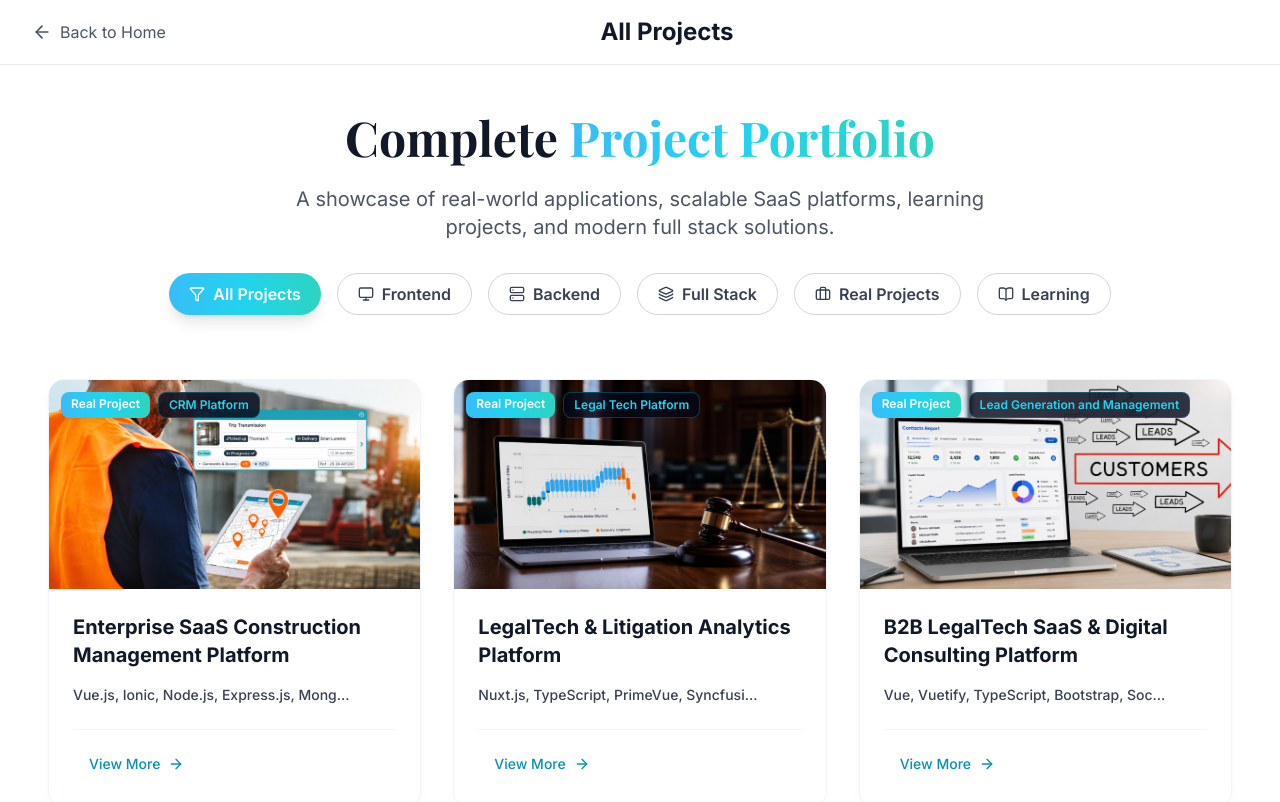
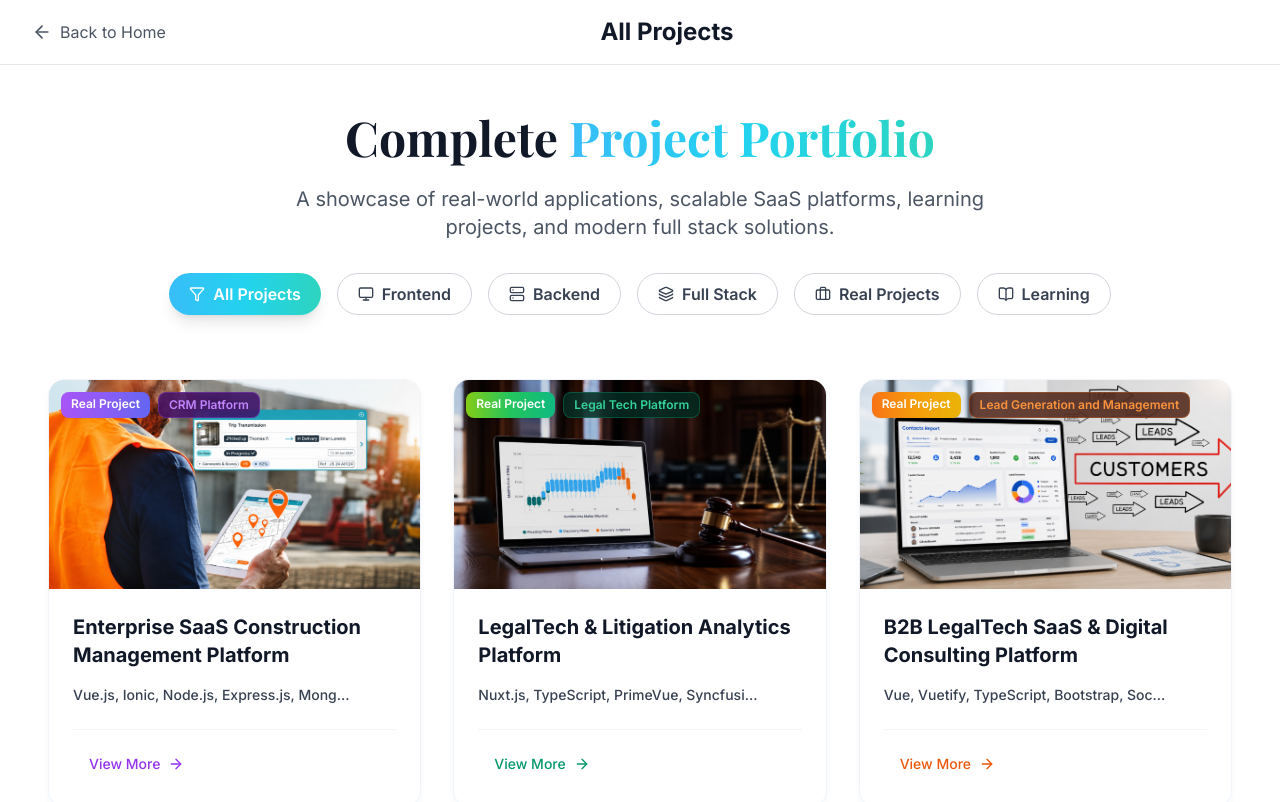
Before and after one commit to jaimi7/Portfolio, a React (Vite) app: page /projects in a window 1280 px wide. Shown: the top 802 px of the page. Built offline with nearby package versions, Linux system fonts and the light colour scheme.

Commit message:
feat: add dynamic color-coded gradients and styling to project and experience cards with adjusted button layout in modal

```diff
--- a/src/components/ui/ExperienceCard.tsx
+++ b/src/components/ui/ExperienceCard.tsx
@@ -9,7 +9,38 @@ interface ExperienceCardProps {
   delayMultiplier?: number;
 }
 
+const gradients = [
+  'from-purple-500 via-violet-500 to-indigo-500',
+  'from-lime-500 via-green-500 to-emerald-500',
+  'from-orange-500 via-amber-500 to-yellow-500',
+  'from-fuchsia-500 via-pink-500 to-rose-500',
+  'from-indigo-500 via-blue-500 to-sky-500',
+  'from-red-500 via-pink-500 to-orange-500'
+];
+
+const textColors = [
+  'text-purple-600',
+  'text-emerald-600',
+  'text-orange-600',
+  'text-pink-600',
+  'text-blue-600',
+  'text-red-600'
+];
+
+const bgColors = [
+  'bg-purple-500',
+  'bg-emerald-500',
+  'bg-orange-500',
+  'bg-pink-500',
+  'bg-blue-500',
+  'bg-red-500'
+];
+
 export function ExperienceCard({ job, inView, index, delayMultiplier = 0.1 }: ExperienceCardProps) {
+  const gradClass = gradients[index % gradients.length];
+  const textClass = textColors[index % textColors.length];
+  const bgClass = bgColors[index % bgColors.length];
+
   return (
     <motion.div
       initial={{ opacity: 0, y: 30 }}
@@ -19,7 +50,7 @@ export function ExperienceCard({ job, inView, index, delayMultiplier = 0.1 }: Ex
     >
       {/* Company header */}
       <div className="flex items-center gap-3 mb-6">
-        <div className="p-3 bg-gradient-to-br from-sky-400 via-cyan-400 to-teal-400 text-white rounded-lg shadow-lg group-hover:scale-110 transition-transform">
+        <div className={`p-3 bg-gradient-to-br ${gradClass} text-white rounded-lg shadow-lg group-hover:scale-110 transition-transform`}>
           <Briefcase className="w-6 h-6" />
         </div>
         <div>
@@ -28,7 +59,7 @@ export function ExperienceCard({ job, inView, index, delayMultiplier = 0.1 }: Ex
               {job.company}
             </a>
           </h3>
-          <p className="text-cyan-600 font-medium">{job.position}</p>
+          <p className={`${textClass} font-medium`}>{job.position}</p>
         </div>
       </div>
 
@@ -42,13 +73,13 @@ export function ExperienceCard({ job, inView, index, delayMultiplier = 0.1 }: Ex
       <div className="space-y-4">
         <div>
           <h4 className="font-semibold text-gray-900 mb-2 flex items-center gap-2">
-            <TrendingUp className="w-4 h-4 text-cyan-600" />
+            <TrendingUp className={`w-4 h-4 ${textClass}`} />
             Key Responsibilities
           </h4>
           <ul className="space-y-2">
             {job.description.map((desc, descIndex) => (
               <li key={descIndex} className="text-gray-600 flex items-start gap-2">
-                <span className="w-2 h-2 bg-cyan-500 rounded-full mt-2 flex-shrink-0" />
+                <span className={`w-2 h-2 ${bgClass} rounded-full mt-2 flex-shrink-0`} />
                 <span>{desc}</span>
               </li>
             ))}
@@ -58,13 +89,13 @@ export function ExperienceCard({ job, inView, index, delayMultiplier = 0.1 }: Ex
         {/* Achievements */}
         <div>
           <h4 className="font-semibold text-gray-900 mb-2 flex items-center gap-2">
-            <Award className="w-4 h-4 text-green-600" />
+            <Award className="w-4 h-4 text-emerald-600" />
             Achievements
           </h4>
           <ul className="space-y-2">
             {job.achievements.map((achievement, achIndex) => (
               <li key={achIndex} className="text-gray-600 flex items-start gap-2">
-                <span className="w-2 h-2 bg-green-500 rounded-full mt-2 flex-shrink-0" />
+                <span className="w-2 h-2 bg-emerald-500 rounded-full mt-2 flex-shrink-0" />
                 <span>{achievement}</span>
               </li>
             ))}
--- a/src/components/ui/ProjectCard.tsx
+++ b/src/components/ui/ProjectCard.tsx
@@ -10,26 +10,77 @@ interface ProjectCardProps {
   onOpenDetails?: () => void;
 }
 
+const gradients = [
+  'from-purple-500 via-violet-500 to-indigo-500',
+  'from-lime-500 via-green-500 to-emerald-500',
+  'from-orange-500 via-amber-500 to-yellow-500',
+  'from-fuchsia-500 via-pink-500 to-rose-500',
+  'from-indigo-500 via-blue-500 to-sky-500',
+  'from-red-500 via-pink-500 to-orange-500'
+];
+
+const textColors = [
+  'text-purple-600 hover:text-purple-700',
+  'text-emerald-600 hover:text-emerald-700',
+  'text-orange-600 hover:text-orange-700',
+  'text-pink-600 hover:text-pink-700',
+  'text-blue-600 hover:text-blue-700',
+  'text-red-600 hover:text-red-700'
+];
+
+const hoverTitleColors = [
+  'group-hover:text-purple-600',
+  'group-hover:text-emerald-600',
+  'group-hover:text-orange-600',
+  'group-hover:text-pink-600',
+  'group-hover:text-blue-600',
+  'group-hover:text-red-600'
+];
+
+const borderColors = [
+  'hover:border-purple-200/60 hover:shadow-purple-500/5',
+  'hover:border-emerald-200/60 hover:shadow-emerald-500/5',
+  'hover:border-orange-200/60 hover:shadow-orange-500/5',
+  'hover:border-pink-200/60 hover:shadow-pink-500/5',
+  'hover:border-blue-200/60 hover:shadow-blue-500/5',
+  'hover:border-red-200/60 hover:shadow-red-500/5'
+];
+
+const badgeColors = [
+  'bg-purple-950/80 text-purple-400 border-purple-500/30',
+  'bg-emerald-950/80 text-emerald-400 border-emerald-500/30',
+  'bg-orange-950/80 text-orange-400 border-orange-500/30',
+  'bg-pink-950/80 text-pink-400 border-pink-500/30',
+  'bg-blue-950/80 text-blue-400 border-blue-500/30',
+  'bg-red-950/80 text-red-400 border-red-500/30'
+];
+
 export function ProjectCard({ project, inView, index, onOpenDetails }: ProjectCardProps) {
   const getProjectCategory = (project: Project) => {
     return project.category === 'real' ? 'Real Project' : 'Learning Project';
   };
+
+  const gradClass = gradients[index % gradients.length];
+  const textClass = textColors[index % textColors.length];
+  const titleHoverClass = hoverTitleColors[index % hoverTitleColors.length];
+  const borderClass = borderColors[index % borderColors.length];
+  const badgeClass = badgeColors[index % badgeColors.length];
 
   return (
     <motion.div
       initial={{ opacity: 0, y: 30 }}
       animate={inView ? { opacity: 1, y: 0 } : {}}
       transition={{ duration: 0.8, delay: 0.2 + index * 0.1 }}
-      className="group bg-white border border-slate-100 rounded-2xl shadow-md shadow-slate-100/50 hover:shadow-xl hover:shadow-cyan-500/5 hover:-translate-y-2 transition-all duration-300 flex flex-col h-full overflow-hidden cursor-pointer"
+      className={`group bg-white border border-slate-100 rounded-2xl shadow-md shadow-slate-100/50 hover:shadow-xl ${borderClass} hover:-translate-y-2 transition-all duration-300 flex flex-col h-full overflow-hidden cursor-pointer`}
     >
       {/* 1. Thumbnail Container */}
       <div className="relative w-full aspect-video overflow-hidden bg-slate-50">
         {/* Floating Badges */}
         <div className="absolute top-3 left-3 flex flex-wrap gap-2 z-10">
-          <span className="px-2.5 py-1 rounded-lg text-xs font-semibold bg-gradient-to-r from-sky-400 via-cyan-400 to-teal-400 text-white shadow-sm">
+          <span className={`px-2.5 py-1 rounded-lg text-xs font-semibold bg-gradient-to-r ${gradClass} text-white shadow-sm`}>
             {getProjectCategory(project)}
           </span>
-          <span className="px-2.5 py-1 rounded-lg text-xs font-semibold bg-slate-950/80 text-cyan-400 border border-cyan-500/30 backdrop-blur-md">
+          <span className={`px-2.5 py-1 rounded-lg text-xs font-semibold ${badgeClass} border backdrop-blur-md`}>
             {project.id}
           </span>
         </div>
@@ -49,7 +100,7 @@ export function ProjectCard({ project, inView, index, onOpenDetails }: ProjectCa
       {/* 2. Content Details Section */}
       <div className="p-5 md:p-6 flex flex-col flex-1">
         {/* Project Title */}
-        <h3 className="text-lg md:text-xl font-bold text-gray-900 mb-4 group-hover:text-cyan-600 transition-colors">
+        <h3 className={`text-lg md:text-xl font-bold text-gray-900 mb-4 ${titleHoverClass} transition-colors`}>
           {project.title}
         </h3>
 
@@ -60,7 +111,7 @@ export function ProjectCard({ project, inView, index, onOpenDetails }: ProjectCa
 
         <div className="flex items-center justify-between gap-3 mt-auto pt-4 border-t border-slate-100">
           <div
-            className="flex items-center gap-2 text-cyan-600 group-hover:text-cyan-700 cursor-pointer py-2 px-4 rounded-md  hover:shadow-lg"
+            className={`flex items-center gap-2 ${textClass} cursor-pointer py-2 px-4 rounded-md hover:shadow-lg`}
             onClick={onOpenDetails}
           >
             <p className="text-sm font-medium">View More</p>
@@ -74,7 +125,7 @@ export function ProjectCard({ project, inView, index, onOpenDetails }: ProjectCa
                 target="_blank"
                 rel="noopener noreferrer"
                 onClick={(e) => e.stopPropagation()}
-                className="w-8 h-8 flex items-center justify-center bg-gradient-to-r from-sky-400 via-cyan-400 to-teal-400 text-white rounded-full text-sm font-semibold shadow-md hover:shadow-lg hover:opacity-95 transition-all duration-300 flex-1 justify-center"
+                className={`w-8 h-8 flex items-center justify-center bg-gradient-to-r ${gradClass} text-white rounded-full text-sm font-semibold shadow-md hover:shadow-lg hover:opacity-95 transition-all duration-300 flex-1 justify-center`}
               >
                 <ExternalLink className="w-4 h-4" />
               </a>
--- a/src/components/ui/ProjectDetailModal.tsx
+++ b/src/components/ui/ProjectDetailModal.tsx
@@ -137,13 +137,14 @@ export default function ProjectDetailModal({ project, isOpen, onClose }: Project
             </div>
 
             {/* 3. Action Footer Buttons */}
-            <div className="p-5 md:p-6 bg-slate-50 border-t border-slate-100 flex gap-3">
+            <div className="bg-slate-50 border-t border-slate-100">
+              <div className="p-5 md:p-6 flex gap-3 w-fit">
                 {project.demoUrl && project.demoUrl !== '#' && (
                   <a
                     href={project.demoUrl}
                     target="_blank"
                     rel="noopener noreferrer"
-                  className="flex items-center justify-center gap-2 px-6 py-3.5 bg-gradient-to-r from-sky-400 via-cyan-400 to-teal-400 text-white rounded-2xl text-sm md:text-base font-bold shadow-lg hover:shadow-cyan-500/20 hover:opacity-95 transform hover:-translate-y-0.5 active:translate-y-0 transition-all duration-200 flex-1 cursor-pointer"
+                    className="w-fit text-nowrap flex items-center gap-2 px-6 py-3.5 bg-gradient-to-r from-sky-400 via-cyan-400 to-teal-400 text-white rounded-2xl text-sm md:text-base font-bold shadow-lg hover:shadow-cyan-500/20 hover:opacity-95 transform hover:-translate-y-0.5 active:translate-y-0 transition-all duration-200 flex-1 cursor-pointer"
                   >
                     <ExternalLink className="w-4 h-4 md:w-5 h-5" />
                     Live Preview
@@ -154,12 +155,13 @@ export default function ProjectDetailModal({ project, isOpen, onClose }: Project
                     href={project.githubUrl}
                     target="_blank"
                     rel="noopener noreferrer"
-                  className="flex items-center justify-center gap-2 px-6 py-3.5 bg-slate-900 hover:bg-slate-800 text-white rounded-2xl text-sm md:text-base font-bold shadow-lg hover:-translate-y-0.5 active:translate-y-0 transition-all duration-200 flex-1 cursor-pointer"
+                    className="w-fit flex items-center justify-center gap-2 px-6 py-3.5 bg-slate-900 hover:bg-slate-800 text-white rounded-2xl text-sm md:text-base font-bold shadow-lg hover:-translate-y-0.5 active:translate-y-0 transition-all duration-200 flex-1 cursor-pointer"
                   >
                     <Code className="w-4 h-4 md:w-5 h-5" />
                     View Source
                   </a>
                 )}
+              </div>
             </div>
           </motion.div>
         </div>
```
Lines whose indentation alone changed are shown as unchanged.
